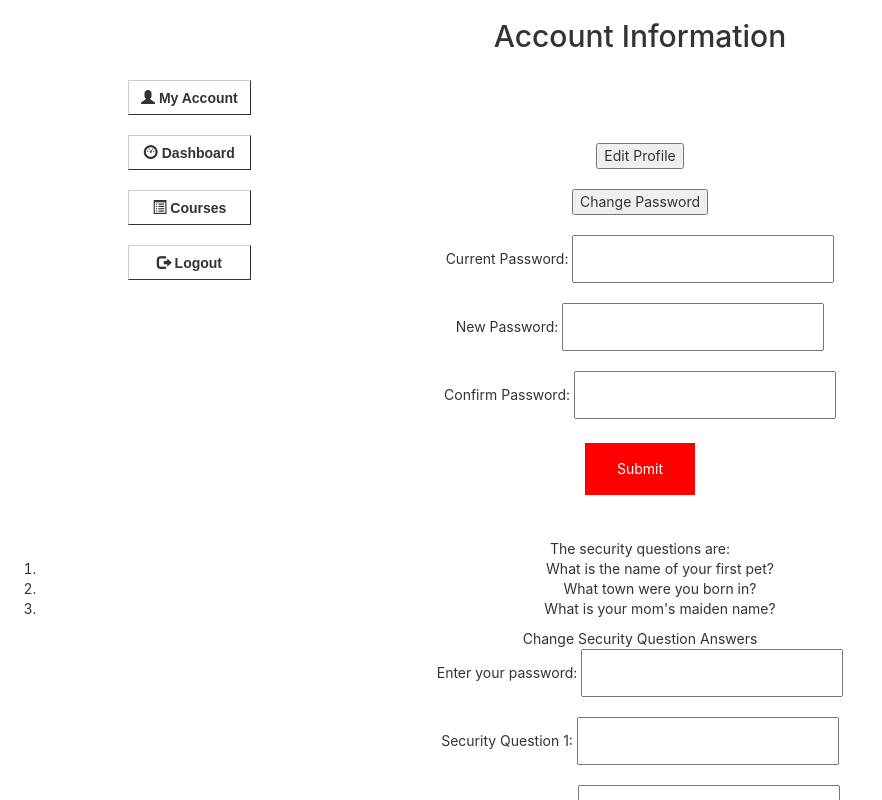
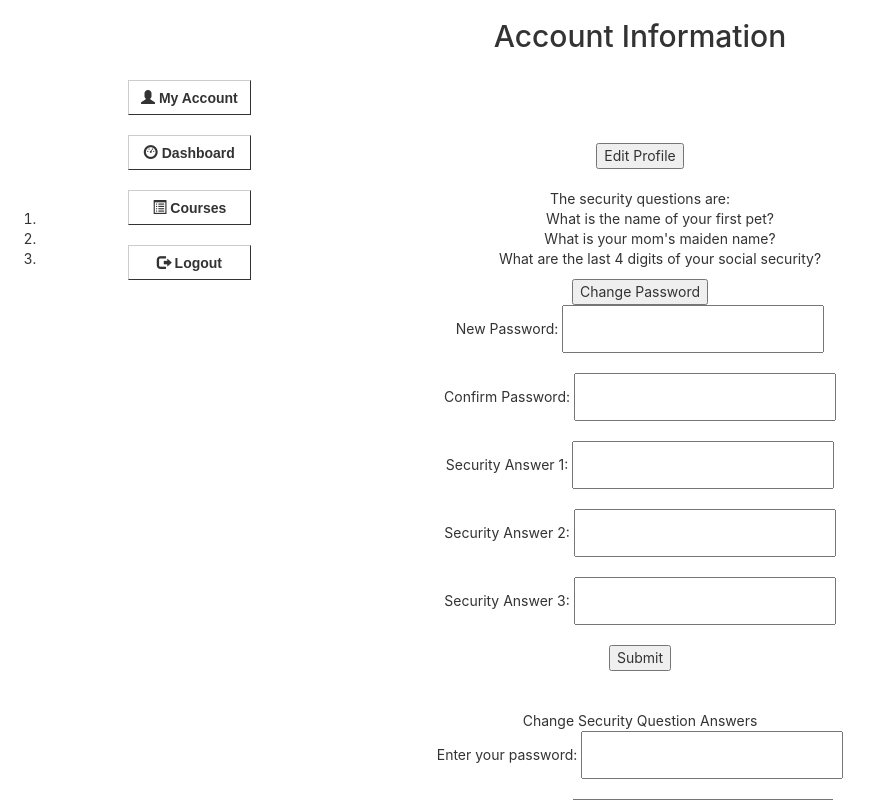
Before and after one commit to akinstlick/web-dev-react-project, a React (Create React App) app: page /account in a window 1280 px wide. Both pictures are taken after a click on the button "Change Password". Shown: the top 800 px of the page, without its empty margins (0-882 px from the left). Built offline with nearby package versions, Linux system fonts and the light colour scheme; no server answers.

Commit message:
change password works

```diff
--- a/src/account_functions.js
+++ b/src/account_functions.js
@@ -209,10 +209,8 @@ export function editProfile(){
 }
 
 export function changePassword(){
-    //var oldpass = document.querySelector('#curr_password');
     var pass1 = document.querySelector('#new_password').value;
     var pass2 = document.querySelector('#confirm_password').value;
-    var email = document.querySelector('#email').value;
     var sq1 = document.querySelector('#sq1').value;
     var sq2 = document.querySelector('#sq2').value;
     var sq3 = document.querySelector('#sq3').value;
@@ -228,21 +226,20 @@ export function changePassword(){
     //TODO: change database where password = old password
     // check the security question answers
     const url = "http://localhost:5000/changePassword";
+    var user_id = localStorage.getItem("user_id");
     const data = JSON.stringify(
-                { email: email,
+                { user_id: user_id,
                   sq1: sq1,
                   sq2: sq2,
                   sq3: sq3,
                   new_password: pass1
                 });
-
-    alert(data);
+    console.log('change password called');
     const xhttp = new XMLHttpRequest();
+    xhttp.open("POST", url, true);
     xhttp.onreadystatechange = function() {
-        alert("test")
         if(xhttp.readyState == 4 && xhttp.status == 200) {
             let response = JSON.parse(xhttp.responseText)['result'];
-            alert(response);
             if (response == 'success') {
                 alert("password successfully changed");
                 //TODO: route to whatever comes next
@@ -251,7 +248,6 @@ export function changePassword(){
             }
         }
     };
-    xhttp.open("POST", url, true);
     xhttp.send(data);
 
 }
--- a/src/components/account.js
+++ b/src/components/account.js
@@ -1,5 +1,5 @@
 import { useEffect } from "react";
-import { populateAccount } from "../account_functions";
+import { changePassword, populateAccount } from "../account_functions";
 import Sidebar from "./sidebar"
 
 function Account() {
@@ -23,40 +23,44 @@ function Account() {
                 Name <input type="text" id="name_field"></input><br />
                 Email <input type="text" id="email_field"></input><br />
                 ID <input type="text" id="id_field"></input><br />
+                    <input type="submit"></input> <br />
             </div>
             <input type="button" value="Edit Profile" onClick={function () { document.getElementById("change_account").style.display = 'block' }}></input>
             <br />
             <br />
+            <div id="security_questions">
+                <span> The security questions are: </span>
+                <ol>
+                    <li> What is the name of your first pet? </li>
+                    <li> What is your mom's maiden name? </li>
+                    <li> What are the last 4 digits of your social security? </li>
+                </ol>
+            </div>
             <input type="button" value="Change Password" onClick={function () { document.getElementById("change_password").style.display = 'block' }}></input>
-            <br /> <br />
-            <form id="change_password" style={{ display: 'none' }}>
-                Current Password: <input type="text" id="curr_password"></input>
+            <form id="change_password" style={{ display: 'none' }} onSubmit={changePassword}>
+                New Password: <input type="password" id="new_password"></input>
                 <br /> <br />
-                New Password: <input type="text" id="new_password"></input>
+                Confirm Password: <input type="password" id="confirm_password"></input>
                 <br /> <br />
-                Confirm Password: <input type="text" id="confirm_password"></input>
+                Security Answer 1: <input type="text" id="sq1"></input>
+                <br /> <br />
+                Security Answer 2: <input type="text" id="sq2"></input>
+                <br /> <br />
+                Security Answer 3: <input type="text" id="sq3"></input>
                 <br /> <br />
                 <input type="submit"></input>
             </form>
             <br /> <br />
-            <div id="security_questions">
-                <span> The security questions are: </span>
-                <ol>
-                    <li> What is the name of your first pet? </li>
-                    <li> What town were you born in? </li>
-                    <li> What is your mom's maiden name? </li>
-                </ol>
-            </div>
             <div id="security_question_answers">
                 <span>Change Security Question Answers</span>
                 <form id="change_answers">
                     Enter your password: <input type="password" id="verify_password"></input>
                     <br /> <br />
-                    Security Question 1: <input type="text" id="change_sq1"></input>
+                    Security Answer 1: <input type="text" id="change_sq1"></input>
                     <br /> <br />
-                    Security Question 2: <input type="text" id="change_sq2"></input>
+                    Security Answer 2: <input type="text" id="change_sq2"></input>
                     <br /> <br />
-                    Security Question 3: <input type="text" id="change_sq3"></input>
+                    Security Answer 3: <input type="text" id="change_sq3"></input>
                     <br /> <br />
                     <input type="submit"></input>
                 </form>
--- a/src/components/login.js
+++ b/src/components/login.js
@@ -9,7 +9,7 @@ function Login() {
         <form id="login" onSubmit={loginFunc}>
             <input type="text" id="email" placeholder="email"></input><br/><br/>
             <input type="password" id="password" placeholder="password"></input><br/><br/>
-            <input type="submit"></input><br/><br/>
+            <input type="submit" id="loginbutton"></input><br/><br/>
             <a href="./forgot_password">Forgot Password?</a><br/>
         </form>
         <a href="signup">Don't have an account? Sign Up</a>
--- a/src/index.css
+++ b/src/index.css
@@ -27,7 +27,7 @@ input[type=text],input[type=password]{
   padding: 12px 20px;
 }
 
-input[type=submit]{
+input[id=loginbutton]{
   background-color: red;
   border: none;
   color: white;
```
Also changed, not shown: 2 other files (tests, documents, lock files or other folders).
